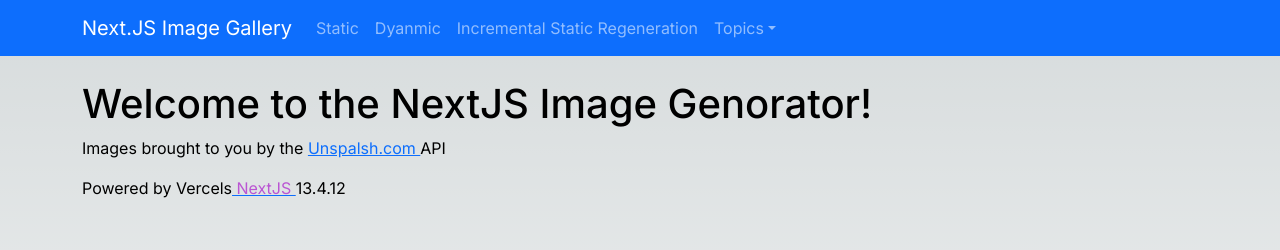
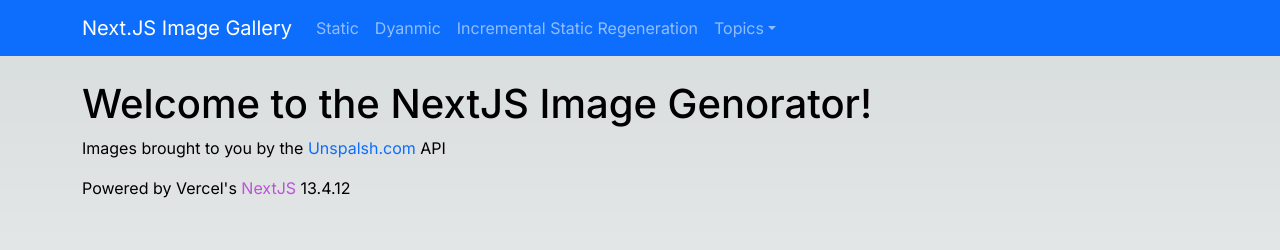
Before and after one commit to ttulsky/img-gallery, a Next.js app: page / in a window 1280 px wide. Shown: the top 250 px of the page. Built offline with nearby package versions, Linux system fonts and the light colour scheme.

Commit message:
style adjust

```diff
--- a/src/app/globals.css
+++ b/src/app/globals.css
@@ -49,7 +49,9 @@ body {
   max-width: 100vw;
   min-height: 100vh;
 }
-
+a {
+  text-decoration: none important!;
+}
 body {
   color: rgb(var(--foreground-rgb));
   background: linear-gradient(
--- a/src/app/page.tsx
+++ b/src/app/page.tsx
@@ -1,15 +1,18 @@
 export default function Home() {
   return (
-    <div className="home_text">
+    <div>
       <h1>Welcome to the NextJS Image Genorator!</h1>
       <h2></h2>
       <p>
         Images brought to you by the{" "}
-        <a href="https://unsplash.com/"> Unspalsh.com </a>API
+        <a href="https://unsplash.com/" style={{ textDecoration: "none" }}>
+          Unspalsh.com
+        </a>{" "}
+        API
       </p>
       <p>
-        Powered by Vercels
-        <a href="https://vercel.com/">
+        Powered by Vercel's
+        <a href="https://vercel.com/" style={{ textDecoration: "none" }}>
           <span style={{ color: "mediumorchid" }}> NextJS </span>
         </a>
         13.4.12
```
Also changed, not shown: src/app/Home.module.css (added, +9 -0 lines).
